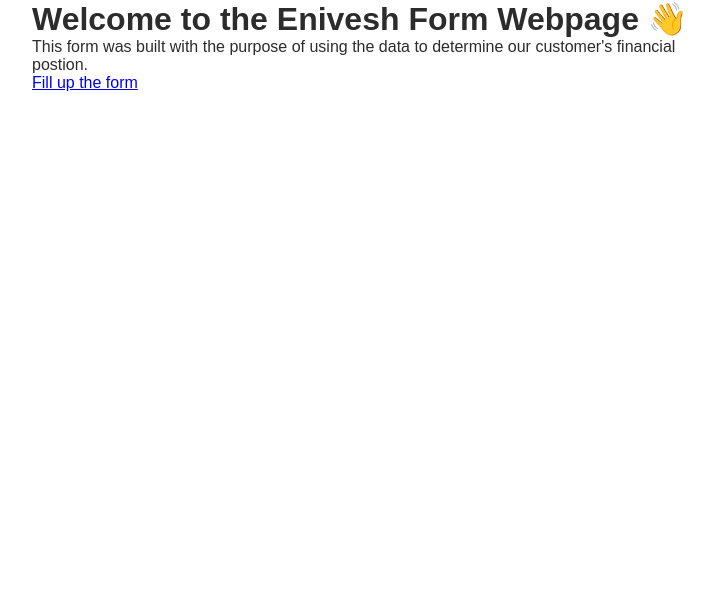
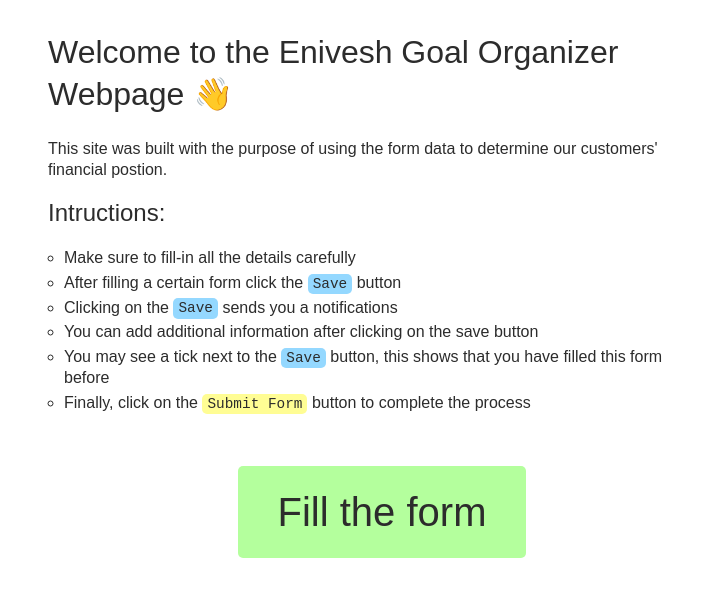
Before and after one commit to lostvikx/enivesh-form, a React (Create React App) app in the folder client/: page / in a window 1280 px wide. Shown: the top 596 px of the page, without its empty margins (258-972 px from the left). Built offline with nearby package versions, Linux system fonts and the light colour scheme.

Commit message:
home page complete

```diff
--- a/client/public/index.html
+++ b/client/public/index.html
@@ -24,20 +24,10 @@
       work correctly both with client-side routing and a non-root public URL.
       Learn how to configure a non-root public URL by running `npm run build`.
     -->
-    <title>Enivesh Form</title>
+    <title>Enivesh Goal Organizer</title>
   </head>
   <body>
     <noscript>You need to enable JavaScript to run this app.</noscript>
     <div id="root"></div>
-    <!--
-      This HTML file is a template.
-      If you open it directly in the browser, you will see an empty page.
-
-      You can add webfonts, meta tags, or analytics to this file.
-      The build step will place the bundled scripts into the <body> tag.
-
-      To begin the development, run `npm start` or `yarn start`.
-      To create a production bundle, use `npm run build` or `yarn build`.
-    -->
   </body>
 </html>
--- a/client/src/Home.js
+++ b/client/src/Home.js
@@ -3,10 +3,19 @@
 
 export default function Home() {
   return (
-    <div>
-      <h1>Welcome to the Enivesh Form Webpage 👋</h1>
-      <p>This form was built with the purpose of using the data to determine our customer's financial postion.</p>
-      <Link to="/form" className="fill-form-btn">Fill up the form</Link>
+    <div className="main-home">
+      <h1>Welcome to the Enivesh Goal Organizer Webpage 👋</h1>
+      <p>This site was built with the purpose of using the form data to determine our customers' financial postion.</p>
+      <h2>Intructions:</h2>
+      <ul>
+        <li>Make sure to fill-in all the details carefully</li>
+        <li>After filling a certain form click the <code>Save</code> button</li>
+        <li>Clicking on the <code>Save</code> sends you a notifications</li>
+        <li>You can add additional information after clicking on the save button</li>
+        <li>You may see a tick next to the <code>Save</code> button, this shows that you have filled this form before</li>
+        <li>Finally, click on the <code className="submitFormBtn">Submit Form</code> button to complete the process</li>
+      </ul>
+      <Link to="/form" className="fill-form-btn">Fill the form</Link>
     </div>
   );
 }
--- a/client/src/style.css
+++ b/client/src/style.css
@@ -21,6 +21,8 @@
   margin: 0 auto;
   font-family: sans-serif;
   color: var(--text);
+  padding: 1em;
+  line-height: 1.3;
 }
 
 #required-star {
@@ -50,17 +52,17 @@
 .save-btn:hover {
   cursor: pointer;
   background-color: var(--green);
-  border: 1px solid black;
+  /* border: 1px solid black; */
 }
 
 button {
   border: none;
-  color: black;
+  /* color: black; */
   background-color: var(--blue);
   padding: 0.8em 3em;
   font-size: 1rem;
   border-radius: 5px;
-  border: 1px solid black;
+  /* border: 1px solid black; */
   text-align: center;
 }
 
@@ -127,3 +129,63 @@
 .tick-mark {
   display: none;
 }
+
+h1 {
+  font-size: 2rem;
+  margin: 1rem 0 1.5rem;
+}
+
+h2 {
+  font-size: 1.5rem;
+  margin: 1rem 0;
+}
+
+h1, h2 {
+  font-weight: 500;
+}
+
+ul {
+  margin: 0 1rem 1rem;
+  list-style-type: circle;
+}
+
+li {
+  margin: 0.25rem 0;
+  font-size: 1rem;
+}
+
+code {
+  background-color: var(--blue);
+  padding: 0.15em 0.35em;
+  border-radius: 5px;
+  font-size: 0.9rem;
+}
+
+.submitFormBtn {
+  background-color: var(--yellow);
+}
+
+.main-home {
+  display: flex;
+  flex-flow: column wrap;
+  justify-content: center;
+}
+
+.fill-form-btn {
+  align-self: center;
+  margin: 2rem 0;
+  background-color: var(--green);
+  font-size: 2.5rem;
+  padding: 0.5em 1em;
+  border-radius: 5px;
+  text-align: center;
+}
+
+.fill-form-btn:hover {
+  background-color: var(--yellow);
+}
+
+a {
+  text-decoration: none;
+  color: var(--text);
+}
```
